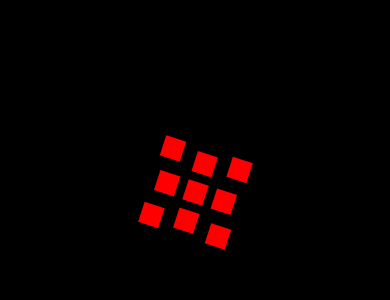
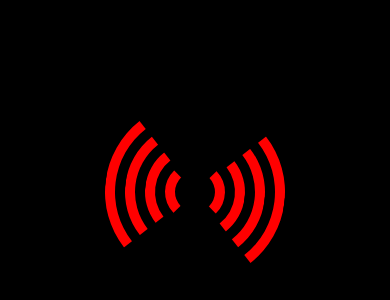
Before and after one commit to MuhmdRaouf/react-native-epic-spinners, a React Native app: screen / in a window 390 px wide. Shown: the part 230-530 px from the top of the page. Built offline with nearby package versions, Linux system fonts and the light colour scheme.

Commit message:
port 14th spinner [RadarSpinner]

```diff
--- a/App.js
+++ b/App.js
@@ -8,7 +8,7 @@
 
 import React from 'react';
 import { StyleSheet, View } from 'react-native';
-import { PixelSpinner } from './src/components/PixelSpinner';
+import { RadarSpinner } from './src/components/RadarSpinner';
 
 const App: () => React$Node = () => {
   const style = StyleSheet.create({
@@ -16,7 +16,7 @@ const App: () => React$Node = () => {
   });
   return (
     <View style={style.container}>
-      <PixelSpinner />
+      <RadarSpinner />
     </View>
   );
 };
--- a/src/components/RadarSpinner.js
+++ b/src/components/RadarSpinner.js
@@ -1,113 +1,113 @@
-import React from 'react';
-import PropTypes from 'prop-types';
-import styled from 'styled-components';
+/** @flow **/
+import type { Element } from 'react';
+import React, { useEffect } from 'react';
+import type { ViewStyleProp } from 'react-native/Libraries/StyleSheet/StyleSheet';
+import { Animated, Easing, StyleSheet, View } from 'react-native';
 
-const Radar = styled.div`
-  height: ${props => props.size}px;
-  width: ${props => props.size}px;
-  position: relative;
+import { useAnimated } from '../core/customHooks';
 
-  * {
-    box-sizing: border-box;
-  }
-
-  .circle {
-    position: absolute;
-    height: 100%;
-    width: 100%;
-    top: 0;
-    left: 0;
-    animation: radar-spinner-animation ${props => props.animationDuration}ms
-      infinite;
-  }
-  .circle:nth-child(1) {
-    padding: ${props => props.borderWidth * 2 * 0}px;
-    animation-delay: ${props => props.animationDuration * 0.15}ms;
-  }
-  .circle:nth-child(2) {
-    padding: ${props => props.borderWidth * 2 * 1}px;
-    animation-delay: ${props => props.animationDuration * 0.15}ms;
-  }
-  .circle:nth-child(3) {
-    padding: ${props => props.borderWidth * 2 * 2}px;
-    animation-delay: ${props => props.animationDuration * 0.15}ms;
-  }
-  .circle:nth-child(4) {
-    padding: ${props => props.borderWidth * 2 * 3}px;
-    animation-delay: 0ms;
-  }
-  .circle-inner,
-  .circle-inner-container {
-    height: 100%;
-    width: 100%;
-    border-radius: 50%;
-    border: ${props => props.borderWidth}px solid transparent;
-  }
-  .circle-inner {
-    border-left-color: ${props => props.color};
-    border-right-color: ${props => props.color};
-  }
-  @keyframes radar-spinner-animation {
-    50% {
-      transform: rotate(180deg);
-    }
-    100% {
-      transform: rotate(0deg);
-    }
-  }
-`;
-
-const propTypes = {
-  size: PropTypes.number,
-  animationDuration: PropTypes.number,
-  color: PropTypes.string,
-  className: PropTypes.string,
-  style: PropTypes.object,
+type EpicProps = {
+  size?: number,
+  animationDuration?: number,
+  color?: string,
+  style?: ViewStyleProp
 };
 
-const defaultProps = {
-  size: 110,
-  color: '#fff',
-  animationDuration: 2000,
-  className: '',
+const EpicSpinnersDefaultProps = {
+  size: 50,
+  color: 'red',
+  animationDuration: 2000
 };
 
-function generateSpinners(num) {
-  return Array.from({ length: num }).map((val, index) => (
-    <div key={index} className="circle">
-      <div className="circle-inner-container">
-        <div className="circle-inner" />
-      </div>
-    </div>
-  ));
-}
+export const RadarSpinner = (props: EpicProps): Element<any> => {
+  const { size, animationDuration, color, style } = props;
+  const borderWidth = size * 0.2;
+  const animationDelay = animationDuration * 0.15;
+  const [coreCircle, biggerCircles] = useAnimated(2);
+  const spinnerStyle = StyleSheet.create({
+    container: {
+      height: size,
+      width: size,
+      flexDirection: 'row',
+      justifyContent: 'center',
+      alignItems: 'center'
+    },
+    circleContainer: {
+      height: '100%',
+      width: '100%',
+      alignItems: 'center',
+      justifyContent: 'center'
+    },
+    circle: {
+      height: '100%',
+      width: '100%',
+      position: 'absolute',
+      borderRadius: size * size,
+      borderWidth: borderWidth,
+      borderColor: color,
+      backgroundColor: 'transparent',
+      borderTopColor: 'transparent',
+      borderBottomColor: 'transparent'
+    },
+    firstCircle: {
+      padding: borderWidth * 2
+    },
+    secondCircle: {
+      padding: borderWidth * 2 * 2
+    },
+    thirdCircle: {
+      padding: borderWidth * 2 * 3
+    },
+    forthCircle: {
+      padding: borderWidth * 2 * 4
+    }
+  });
 
-const RadarSpinner = ({
-  size,
-  color,
-  animationDuration,
-  className,
-  style,
-  ...props
-}) => {
-  const borderWidth = size * 5 / 110;
+  const getTransformRotation = (animated) => {
+    return {
+      transform: [
+        {
+          rotate: animated.interpolate({
+            inputRange: [0, 1, 2, 3, 4],
+            outputRange: ['0deg', '170deg', '180deg', '10deg', '0deg']
+          })
+        }
+      ]
+    };
+  };
+
+  const animatedStyle = {
+    coreCircle: getTransformRotation(coreCircle),
+    biggerCircle: getTransformRotation(biggerCircles)
+  };
+
+  useEffect(() => {
+    const getAnimatedTiming = (animated) => {
+      return Animated.loop(
+        Animated.timing(animated, {
+          toValue: 4,
+          duration: animationDuration,
+          easing: Easing.linear
+        })
+      );
+    };
+    Animated.stagger(animationDelay, [getAnimatedTiming(coreCircle), getAnimatedTiming(biggerCircles)]).start();
+  }, [animationDelay, animationDuration, biggerCircles, coreCircle]);
 
   return (
-    <Radar
-      size={size}
-      color={color}
-      animationDuration={animationDuration}
-      className={`radar-spinner${className ? ' ' + className : ''}`}
-      style={style}
-      borderWidth={borderWidth}
-      {...props}
-    >
-      {generateSpinners(4)}
-    </Radar>
+    <View style={[style]} {...props}>
+      <View style={spinnerStyle.container}>
+        <View style={spinnerStyle.circleContainer}>
+          <Animated.View style={[spinnerStyle.circle, spinnerStyle.firstCircle, animatedStyle.coreCircle]} />
+          <Animated.View style={[spinnerStyle.circleContainer, animatedStyle.biggerCircle]}>
+            <View style={[spinnerStyle.circle, spinnerStyle.secondCircle]} />
+            <View style={[spinnerStyle.circle, spinnerStyle.thirdCircle]} />
+            <View style={[spinnerStyle.circle, spinnerStyle.forthCircle]} />
+          </Animated.View>
+        </View>
+      </View>
+    </View>
   );
 };
 
-RadarSpinner.propTypes = propTypes;
-RadarSpinner.defaultProps = defaultProps;
-
-export default RadarSpinner;
+RadarSpinner.defaultProps = EpicSpinnersDefaultProps;
```
